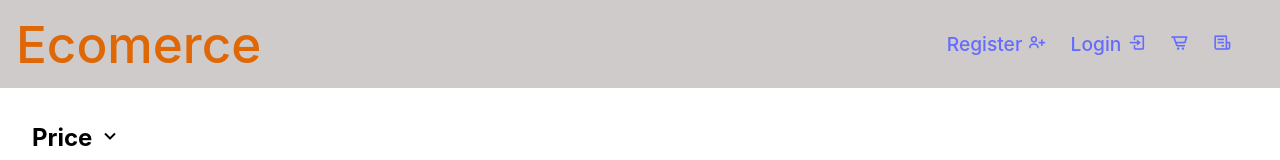
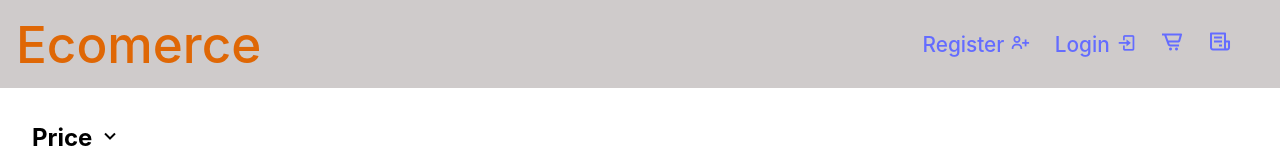
Before and after one commit to Luis-Sena-Av/react-ecomerce, a React (Vite) app: page / in a window 1280 px wide. Shown: the top 160 px of the page. Built offline with nearby package versions, Linux system fonts and the light colour scheme; no server answers.

Commit message:
funciones del carrito

```diff
--- a/src/styles/header_style.css
+++ b/src/styles/header_style.css
@@ -10,6 +10,7 @@ nav ul{
     display: flex;
     gap: 1.5rem;
     font-size: 1.2rem;
+    font-size: 1.3rem;
 }
 
 nav ul li{
@@ -20,8 +21,12 @@ nav ul li{
     color: rgb(223, 103, 5);
 }
 
+.bx-cart-alt,.bx-receipt{
+    font-size: 1.5rem;
+}
 
-@media (max-width:610px){
+
+@media (max-width:650px){
     .header{
         flex-direction: column;
         gap: 1rem;
```
